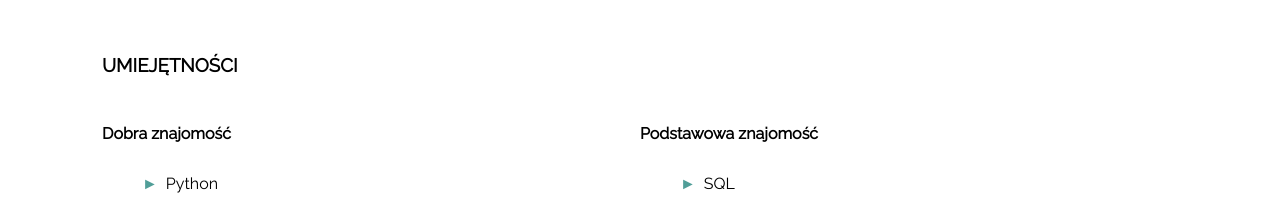
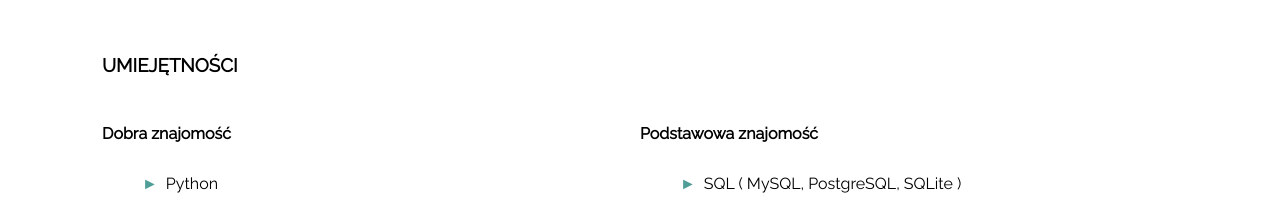
Before and after one commit to AndrzejWinogradow/CV, a plain HTML site: page index.html in a window 1280 px wide. Shown: the part 601-800 px from the top of the page. Drawn offline with Linux system fonts and the light colour scheme.

Commit message:
Update index.html

```diff
--- a/index.html
+++ b/index.html
@@ -54,7 +54,7 @@
         <div class='column'>
           <h4>Podstawowa znajomość</h4>
           <ul>
-            <li>SQL</li>
+            <li>SQL ( MySQL, PostgreSQL, SQLite )</li>
             <li>NumPy</li>
             <li>MatPlotLib</li>
             <li>Pandas</li>
```
